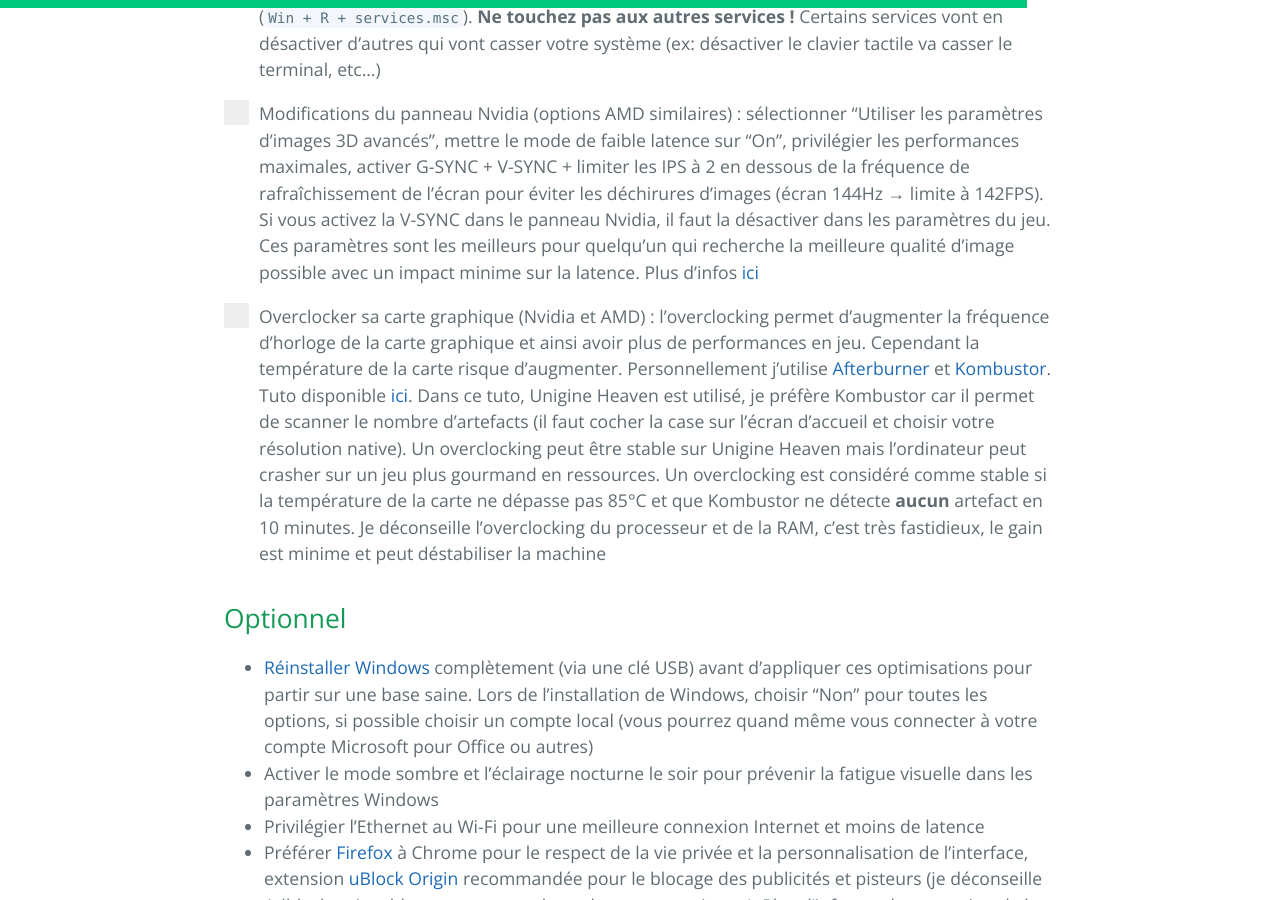
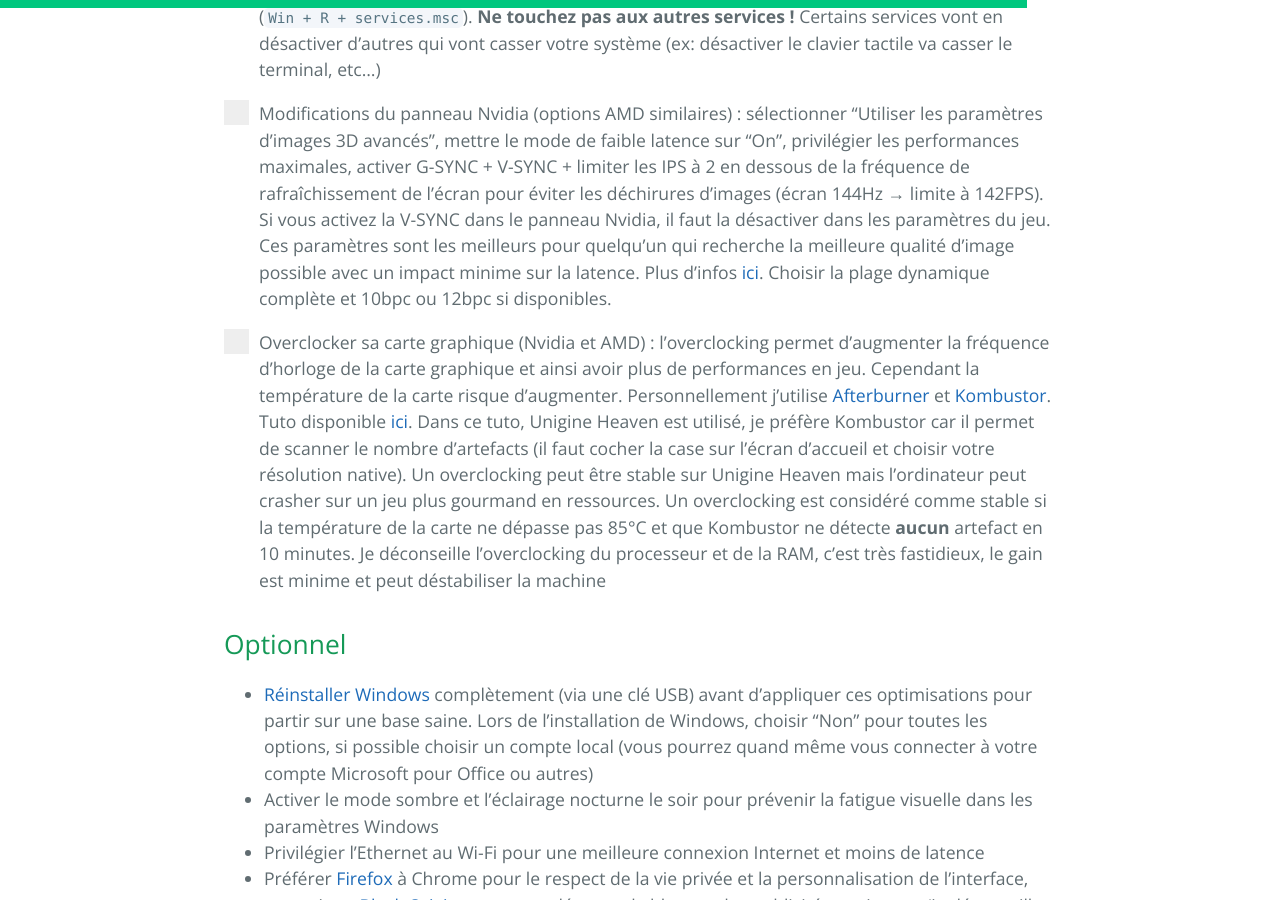
Before and after one commit to PouletEnSlip/pouletenslip.github.io, a Jekyll site: the page built from pages/opti/index.md, in a window 1280 px wide and 900 px high, scrolled down 2396 px. Built offline with Jekyll 4.4.1, drawn with Linux system fonts in a browser that asks for light colours; comment, search, counter and statistics services are not loaded; our own code applies the rules of GitHub Pages for plain Markdown files.

Commit message:
Update index.md

```diff
--- a/pages/opti/index.md
+++ b/pages/opti/index.md
@@ -77,7 +77,7 @@
 <input type="checkbox">
 <span class="checkmark"></span>
 
-<label class="container">Modifications du panneau Nvidia (options AMD similaires) : sélectionner "Utiliser les paramètres d’images 3D avancés", mettre le mode de faible latence sur "On", privilégier les performances maximales, activer G-SYNC + V-SYNC + limiter les IPS à 2 en dessous de la fréquence de rafraîchissement de l’écran pour éviter les déchirures d’images (écran 144Hz → limite à 142FPS). Si vous activez la V-SYNC dans le panneau Nvidia, il faut la désactiver dans les paramètres du jeu. Ces paramètres sont les meilleurs pour quelqu'un qui recherche la meilleure qualité d'image possible avec un impact minime sur la latence. Plus d'infos [ici](https://blurbusters.com/gsync/gsync101-input-lag-tests-and-settings/14/)
+<label class="container">Modifications du panneau Nvidia (options AMD similaires) : sélectionner "Utiliser les paramètres d’images 3D avancés", mettre le mode de faible latence sur "On", privilégier les performances maximales, activer G-SYNC + V-SYNC + limiter les IPS à 2 en dessous de la fréquence de rafraîchissement de l’écran pour éviter les déchirures d’images (écran 144Hz → limite à 142FPS). Si vous activez la V-SYNC dans le panneau Nvidia, il faut la désactiver dans les paramètres du jeu. Ces paramètres sont les meilleurs pour quelqu'un qui recherche la meilleure qualité d'image possible avec un impact minime sur la latence. Plus d'infos [ici](https://blurbusters.com/gsync/gsync101-input-lag-tests-and-settings/14/). Choisir la plage dynamique complète et 10bpc ou 12bpc si disponibles.
 <input type="checkbox">
 <span class="checkmark"></span>
 
```
